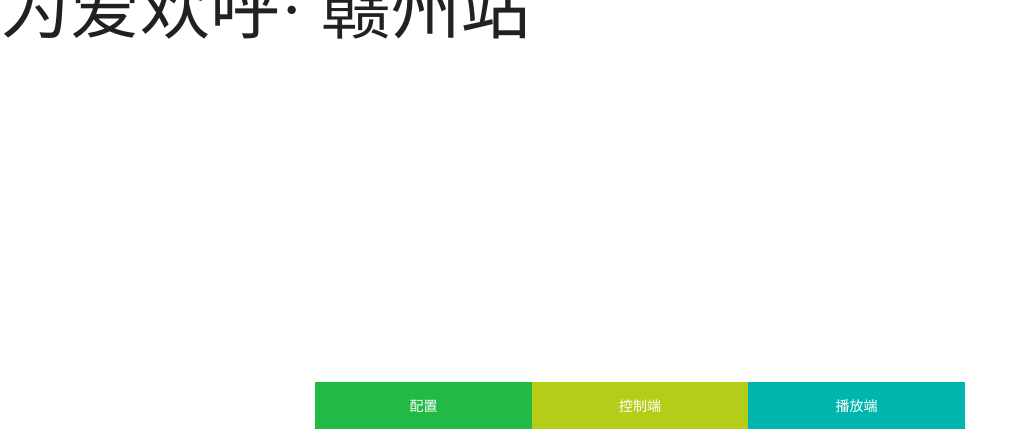
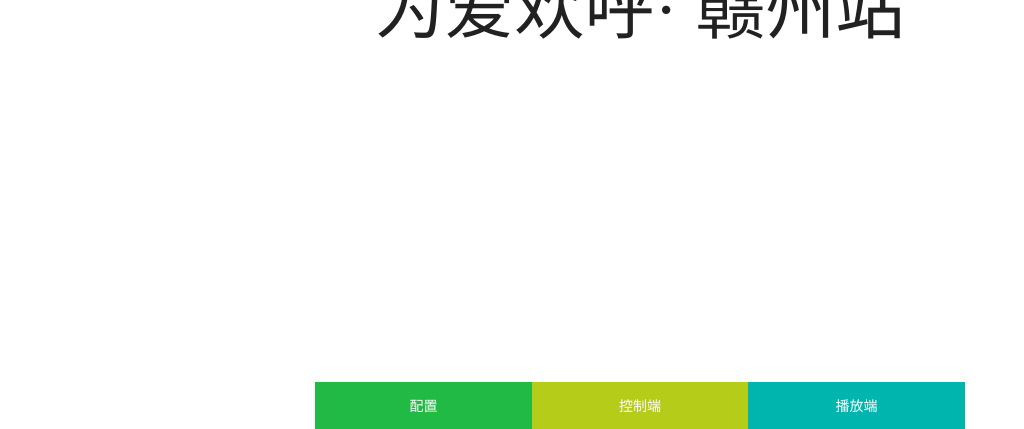
Before and after one commit to theburn/subtitle_play, a Django app: page /dispatch/ in a window 1280 px wide. Shown: the top 429 px of the page, without its empty margins (0-1024 px from the left). Run offline with Django 3.2, Linux system fonts and the light colour scheme; some web fonts are replaced.

```diff
--- a/subtitle_play/templates/dispatch.html
+++ b/subtitle_play/templates/dispatch.html
@@ -64,9 +64,12 @@
 </head>
 <body>
 
-    <div class=yg_font>
-        为爱欢呼· 赣州站
+    <div class="ui middle aligned center aligned container">
+        <div class=yg_font>
+            为爱欢呼· 赣州站
+        </div>
     </div>
+
     <div class="ui middle aligned center aligned grid container">
         <div class="three wide green column">
             <p>配置</p>
```
